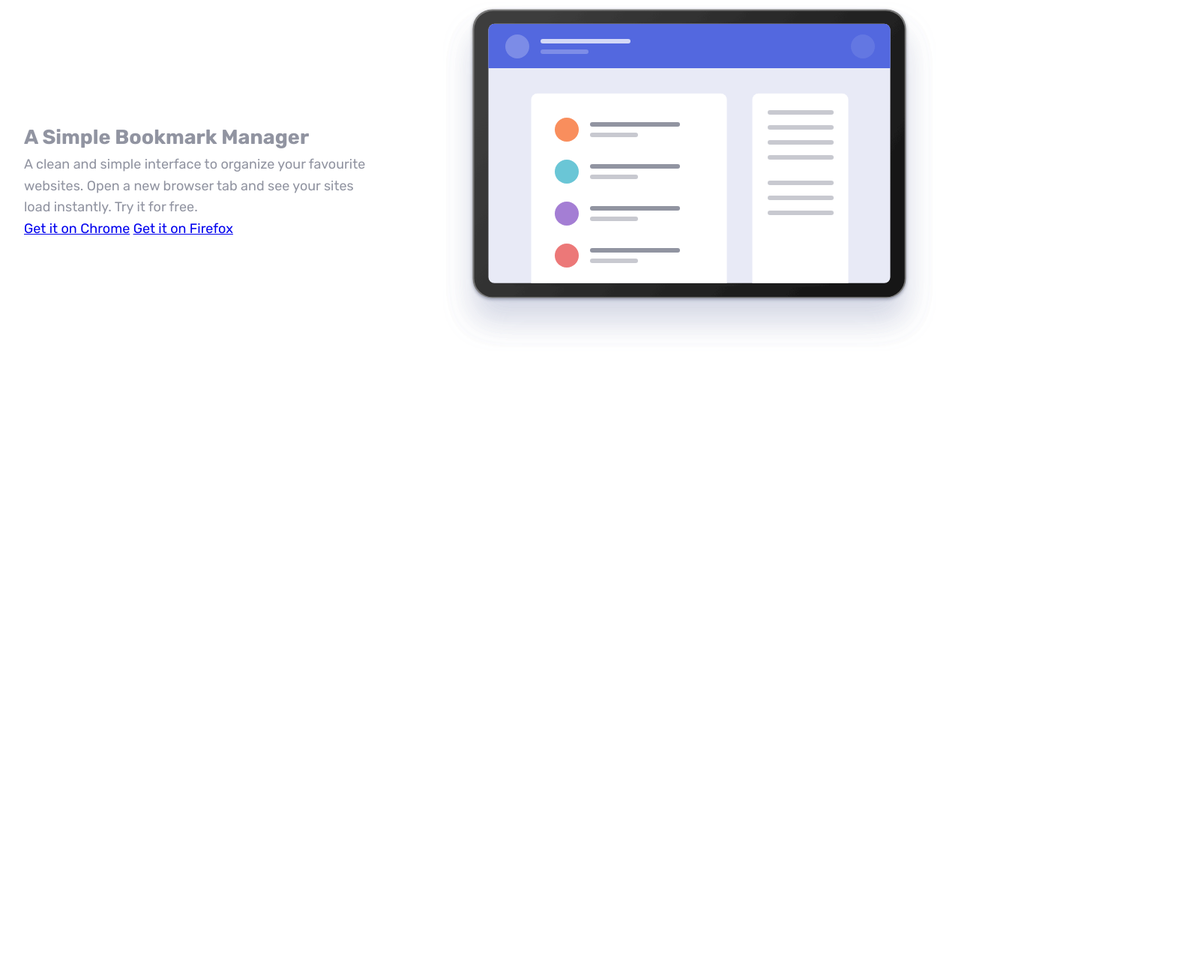
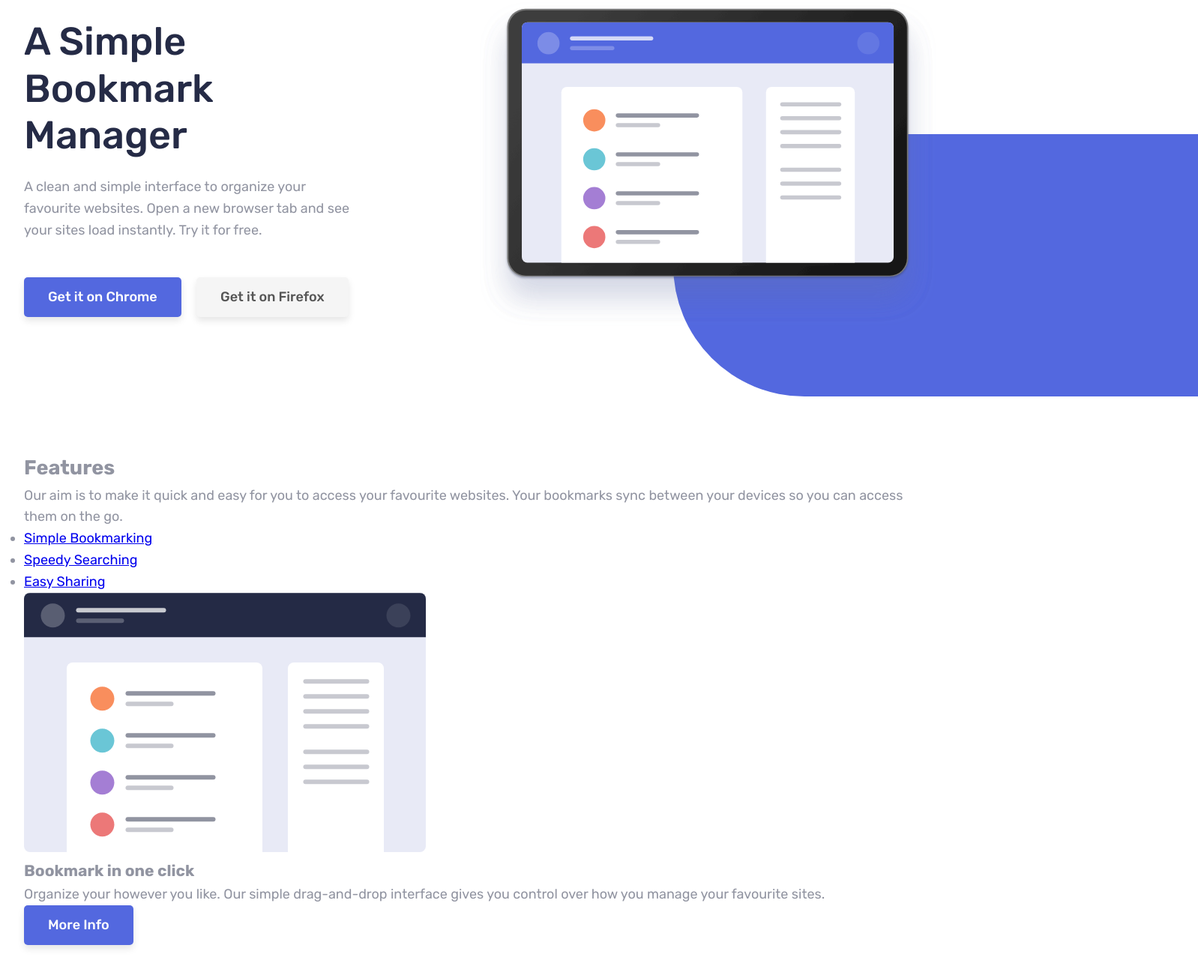
Before and after one commit to thariqaudah/bookmark-landing-page-fmchallenge, a plain HTML site: page index.html in a window 1280 px wide. Shown: the part 187-1492 px from the top of the page at 75% size, 1598 px wide, since content can reach past the window. Before the commit the page ends 800 px from the top, so only its background shows below. Drawn offline with Linux system fonts and the light colour scheme.

Commit message:
Finish hero

```diff
--- /dev/null
+++ b/css/general.css
@@ -0,0 +1,109 @@
+/*
+  - Font Sizes (px)
+  10 / 12 / 14 / 16 / 18 / 20 / 24 / 30 / 36 / 44 / 52 / 62 / 74 / 86 / 98
+
+  - Spacing system (px)
+  2 / 4 / 8 / 12 / 16 / 24 / 32 / 48 / 64 / 80 / 96 / 128 / 144 / 160
+*/
+
+:root {
+  --primary-soft-blue: #5368df;
+  --primary-soft-red: #fa5757;
+  --neutral-greyish-blue: #9194a1;
+  --neutral-dark-blue: #252b46;
+}
+
+* {
+  padding: 0;
+  margin: 0;
+  box-sizing: border-box;
+}
+
+html {
+  /* 10px / 16px = 0.625 */
+  /* For simplify into rem units */
+  font-size: 62.5%;
+}
+
+body {
+  font-family: 'Rubik', sans-serif;
+  font-size: 1.8rem;
+  font-weight: 400;
+  line-height: 1.6;
+  color: var(--neutral-greyish-blue);
+  overflow-x: hidden;
+}
+
+/* HELPER CLASS */
+.container {
+  max-width: 144rem;
+  margin: 0 auto;
+  padding: 0 3.2rem;
+}
+
+.margin-right {
+  margin-right: 1.6rem;
+}
+
+/* COMPONENT CLASS */
+
+.heading-primary {
+  font-size: 5.2rem;
+  font-weight: 500;
+  line-height: 1.2;
+  margin-bottom: 2.4rem;
+  color: var(--neutral-dark-blue);
+}
+
+.btn:link,
+.btn:visited {
+  display: inline-block;
+  text-decoration: none;
+  font-weight: 500;
+  padding: 1.2rem 3.2rem;
+  border-radius: 5px;
+  box-shadow: 0 5px 10px rgba(0, 0, 0, 0.1);
+  transition: all 0.3s;
+}
+
+.btn-primary:link,
+.btn-primary:visited {
+  background-color: var(--primary-soft-blue);
+  color: #fff;
+}
+
+.btn-primary:hover,
+.btn-primary:active {
+  background-color: transparent;
+  color: var(--primary-soft-blue);
+  box-shadow: 0 5px 10px rgba(0, 0, 0, 0.1),
+    inset 0 0 0 2px var(--primary-soft-blue);
+}
+
+.btn-light:link,
+.btn-light:visited {
+  background-color: #f5f5f5;
+  color: #555;
+}
+
+.btn-light:hover,
+.btn-light:active {
+  background-color: transparent;
+  color: var(--neutral-dark-blue);
+  box-shadow: 0 5px 10px rgba(0, 0, 0, 0.1),
+    inset 0 0 0 2px var(--neutral-dark-blue);
+}
+
+.btn-secondary:link,
+.btn-secondary:visited {
+  background-color: var(--primary-soft-red);
+  color: #fff;
+}
+
+.btn-secondary:hover,
+.btn-secondary:active {
+  background-color: transparent;
+  color: var(--primary-soft-red);
+  box-shadow: 0 5px 10px rgba(0, 0, 0, 0.1),
+    inset 0 0 0 2px var(--primary-soft-red);
+}
--- a/css/style.css
+++ b/css/style.css
@@ -1,64 +1,23 @@
-/*
-  - Font Sizes (px)
-  10 / 12 / 14 / 16 / 18 / 20 / 24 / 30 / 36 / 44 / 52 / 62 / 74 / 86 / 98
-
-  - Spacing system (px)
-  2 / 4 / 8 / 12 / 16 / 24 / 32 / 48 / 64 / 80 / 96 / 128
-*/
-
-:root {
-	--primary-soft-blue: #5368df;
-	--primary-soft-red: #fa5757;
-	--neutral-greyish-blue: #9194a1;
-	--neutral-dark-blue: #252b46;
-}
-
-* {
-	padding: 0;
-	margin: 0;
-	box-sizing: border-box;
-}
-
-html {
-	/* 10px / 16px = 0.625 */
-	/* For simplify into rem units */
-	font-size: 62.5%;
-}
-
-body {
-	font-family: 'Rubik', sans-serif;
-	font-size: 1.8rem;
-	font-weight: 400;
-	line-height: 1.6;
-	color: var(--neutral-greyish-blue);
-}
-
-/* HELPER CLASS */
-.container {
-	max-width: 144rem;
-	margin: 0 auto;
-	padding: 0 3.2rem;
-}
-
 /* HEADER */
 .header {
   padding: 3.2rem 0;
 }
 
-.header .container {
+.header-container {
   display: flex;
   justify-content: space-between;
+  align-items: center;
 }
 
-.nav-list {
+.main-nav-list {
   list-style: none;
   display: flex;
   align-items: center;
   gap: 4.8rem;
 }
 
-.nav-link:link,
-.nav-link:visited {
+.main-nav-link:link,
+.main-nav-link:visited {
   display: inline-block;
   font-size: 1.4rem;
   font-weight: 500;
@@ -69,26 +28,17 @@ body {
   transition: all 0.3s;
 }
 
-.nav-link:hover,
-.nav-link:active {
+.main-nav-link:hover,
+.main-nav-link:active {
   color: var(--primary-soft-red);
 }
 
-.nav-cta:link,
-.nav-cta:visited {
-	background-color: var(--primary-soft-red);
+.main-nav-link.btn {
   color: #fff;
-	padding: 1.2rem 3.2rem;
-	border-radius: 5px;
-	box-shadow: 0 5px 10px rgba(0, 0, 0, 0.1);
 }
 
-.nav-cta:hover,
-.nav-cta:active {
-	background-color: transparent;
+.main-nav-link.btn:hover {
   color: var(--primary-soft-red);
-	box-shadow: 0 5px 10px rgba(0, 0, 0, 0.1),
-		inset 0 0 0 2px var(--primary-soft-red);
 }
 
 /* HERO SECTION */
@@ -96,11 +46,47 @@ body {
   padding: 8rem 0;
 }
 
-.hero-section .container {
+.hero-container {
   display: grid;
   grid-template-columns: 1fr 1fr;
   align-items: center;
-	gap: 8rem;
+}
+
+.hero-text-box {
+  padding-right: 16rem;
+}
+
+.hero-text {
+  font-size: 1.8rem;
+  margin-bottom: 4.8rem;
+}
+
+.hero-img-box {
+  position: relative;
+}
+
+.hero-img-box::before {
+  content: '';
+  display: block;
+  width: 70rem;
+  height: 35rem;
+  background-color: var(--primary-soft-blue);
+  position: absolute;
+  top: 40%;
+  right: 0;
+  z-index: -1;
+  transform: translateX(50%);
+  border-top-left-radius: 1000px;
+  border-bottom-left-radius: 1000px;
+}
+
+.hero-img {
+  width: 100%;
+}
+
+/* FEATURES SECTION */
+.features-section {
+  padding: 8rem 0;
 }
 
 /* .attribution {
--- a/index.html
+++ b/index.html
@@ -18,57 +18,101 @@
       rel="stylesheet"
     />
     <!-- CSS -->
+    <link rel="stylesheet" href="./css/general.css" />
     <link rel="stylesheet" href="./css/style.css" />
     <title>Frontend Mentor | Bookmark landing page</title>
   </head>
   <body>
     <!-- HEADER -->
     <header class="header">
-      <div class="container header-inner">
+      <div class="container header-container">
         <a href="#">
           <img class="logo" src="./images/logo-bookmark.svg" alt="Logo" />
         </a>
 
-        <nav class="nav">
-          <ul class="nav-list">
-            <li class="nav-item">
-              <a class="nav-link" href="#">Features</a>
+        <nav class="main-nav">
+          <ul class="main-nav-list">
+            <li class="main-nav-item">
+              <a class="main-nav-link" href="#">Features</a>
             </li>
-            <li class="nav-item">
-              <a class="nav-link" href="#">Pricing</a>
+            <li class="main-nav-item">
+              <a class="main-nav-link" href="#">Pricing</a>
             </li>
-            <li class="nav-item">
-              <a class="nav-link" href="#">Contact</a>
+            <li class="main-nav-item">
+              <a class="main-nav-link" href="#">Contact</a>
             </li>
-            <li class="nav-item">
-              <a class="nav-link nav-cta" href="#">Login</a>
+            <li class="main-nav-item">
+              <a class="main-nav-link btn btn-secondary" href="#">Login</a>
             </li>
           </ul>
         </nav>
       </div>
     </header>
 
+    <main>
       <!-- HERO SECTION -->
       <section class="hero-section">
-      <div class="container">
+        <div class="container hero-container">
           <div class="hero-text-box">
             <h1 class="heading-primary">A Simple Bookmark Manager</h1>
             <p class="hero-text">
               A clean and simple interface to organize your favourite websites.
-            Open a new browser tab and see your sites load instantly. Try it for
-            free.
+              Open a new browser tab and see your sites load instantly. Try it
+              for free.
             </p>
-          <a class="btn btn-primary" href="#">Get it on Chrome</a>
+            <a class="btn btn-primary margin-right" href="#"
+              >Get it on Chrome</a
+            >
             <a class="btn btn-light" href="#">Get it on Firefox</a>
           </div>
           <div class="hero-img-box">
             <img
+              class="hero-img"
               src="./images/illustration-hero.svg"
               alt="Ilustration bookmark app on tablets"
             />
           </div>
         </div>
       </section>
+
+      <!-- FEATURES SECTION -->
+      <section class="features-section">
+        <div class="container features-container">
+          <header class="features-header">
+            <h2 class="heading-secondary">Features</h2>
+            <p class="features-text">
+              Our aim is to make it quick and easy for you to access your
+              favourite websites. Your bookmarks sync between your devices so
+              you can access them on the go.
+            </p>
+          </header>
+          <nav class="tab-nav">
+            <ul class="tab-nav-list">
+              <li><a class="tab-nav-link" href="#">Simple Bookmarking</a></li>
+              <li><a class="tab-nav-link" href="#">Speedy Searching</a></li>
+              <li><a class="tab-nav-link" href="#">Easy Sharing</a></li>
+            </ul>
+          </nav>
+          <main class="feature-inner">
+            <div class="feature-inner-box">
+              <img
+                src="./images/illustration-features-tab-1.svg"
+                alt="Ilustration tab image"
+              />
+            </div>
+            <div class="feature-inner-text-box">
+              <h3 class="heading-tertiary">Bookmark in one click</h3>
+              <p class="feature-inner-text">
+                Organize your however you like. Our simple drag-and-drop
+                interface gives you control over how you manage your favourite
+                sites.
+              </p>
+              <a class="btn btn-primary" href="#">More Info</a>
+            </div>
+          </main>
+        </div>
+      </section>
+    </main>
 
     <!-- <footer>
 			<p class="attribution">
```
Also changed, not shown: 1 other file. Lines whose indentation alone changed are shown as unchanged.
